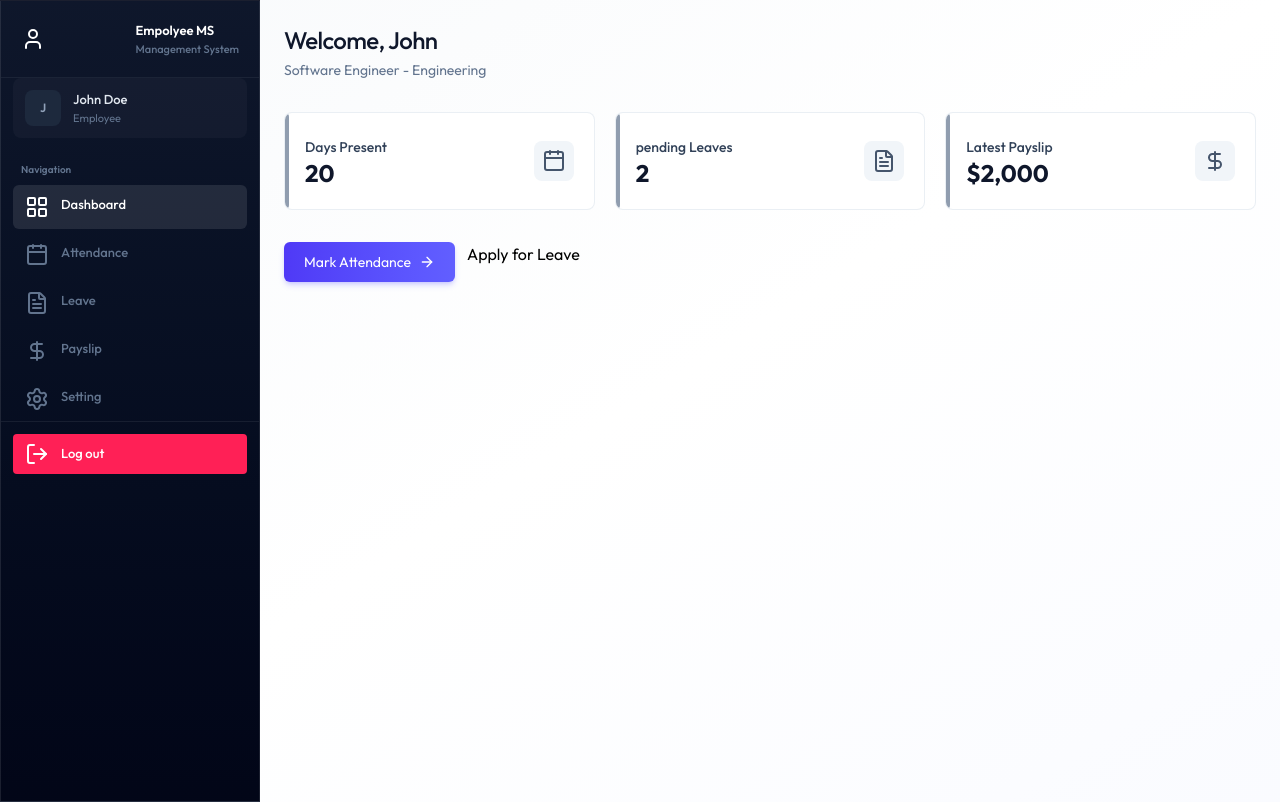
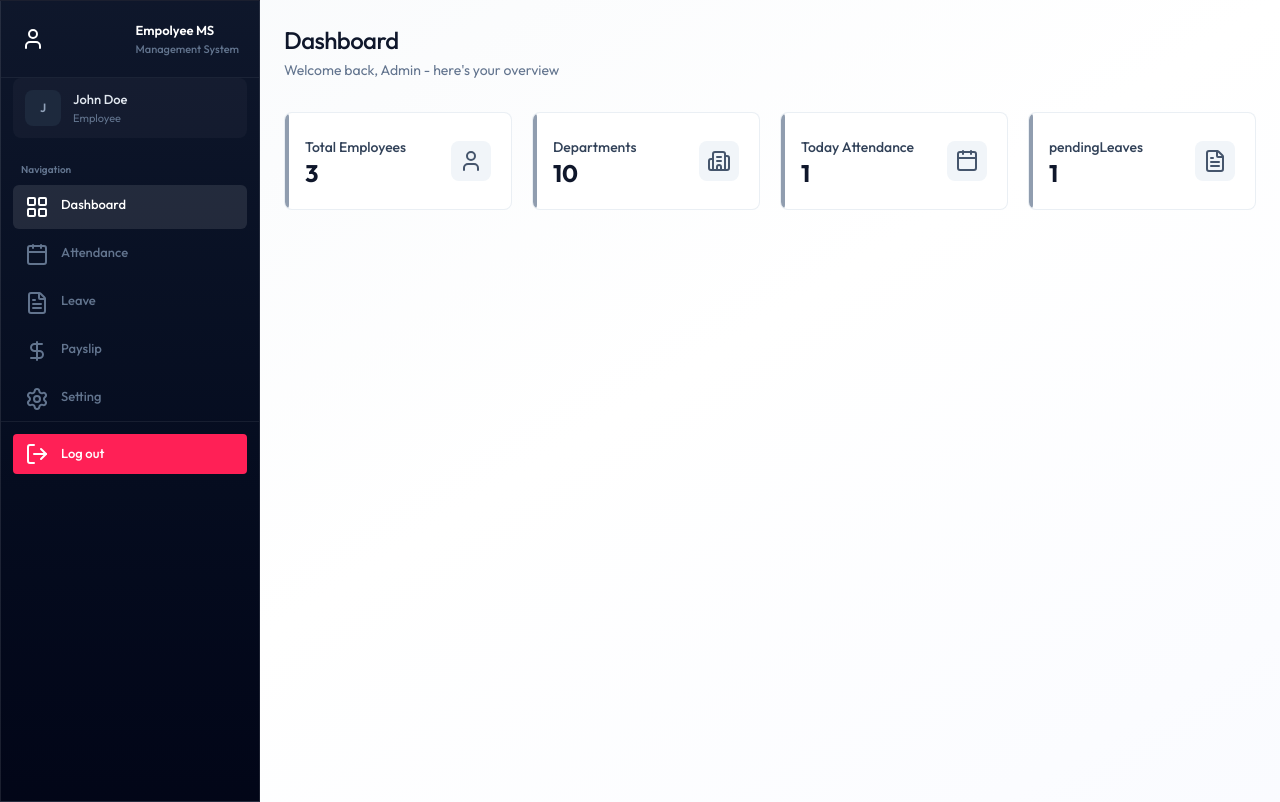
Before and after one commit to Eslam0Mohamed/EMS, a React (Vite) app in the folder client/: page /dashboard in a window 1280 px wide. Built offline with nearby package versions, Linux system fonts and the light colour scheme; the HTML template or start-up script is replaced by a standard one.

Commit message:
adding admin component

```diff
--- /dev/null
+++ b/client/src/components/AdminDashboard.jsx
@@ -0,0 +1,66 @@
+import { Building2Icon, CalendarIcon, CalendarRangeIcon, FileTextIcon, UserIcon } from 'lucide-react'
+import React from 'react'
+
+const AdminDashboard = ({ data }) => {
+    const stats = [
+        {
+            icon: <UserIcon />,
+            value: data.totalEmployees,
+            label: "Total Employees",
+            description: "Active workforce"
+        },
+        {
+            icon: <Building2Icon />,
+            value: data.totalDepartments,
+            label: "Departments",
+            description: "Orgaization units"
+        },
+        {
+            icon: <CalendarIcon />,
+            value: data.todayAttendance,
+            label: "Today Attendance",
+            description: "Checked in today"
+        },
+        {
+            icon: <FileTextIcon />,
+            value: data.pendingLeaves,
+            label: "pendingLeaves",
+            description: "Awaiting approval"
+        },
+    ]
+
+    return (
+        <div className='animate-fade-in'>
+            <div className='page-header'>
+                <h1 className='page-title'>Dashboard</h1>
+                <p className='page-subtitle'>
+Welcome back, Admin - here's your overview
+                </p>
+            </div>
+            <div className='grid grid-cols-1 sm:grid-cols-2 lg:grid-cols-4 gap-4 sm:gap-5 mb-8'>
+                {
+                    stats.map((s, index) => {
+                        return <div key={index} className='card card-hover p-5 sm-p-6 flex
+                        justify-between items-center relative overflow-hidden group'>
+                            <div>
+
+                                <div className='absolute top-0 left-0 bottom-0 w-1 rounded-r-full bg-slate-500/70 group-hover:bg-indigo-500/70'>
+                                </div>
+
+                                <p className='text-sm font-medium text-slate-700 mt-1 '>{s.label}</p>
+                                <p className='text-2xl font-bold text-slate-900'>{s.value}</p>
+                            </div>
+                            <div className=''>
+                                <div className="size-10 p-2 rounded-lg bg-slate-100 text-slate-600 group-hover:bg-indigo-50 group-hover:text-indigo-600 transition-colors duration-300 ">
+                                    {s.icon}
+                                </div>
+                            </div>
+                        </div>
+                    })
+                }
+            </div>
+        </div>
+    )
+}
+
+export default AdminDashboard
--- a/client/src/pages/Dashboard.jsx
+++ b/client/src/pages/Dashboard.jsx
@@ -1,8 +1,9 @@
 import React, { useState } from 'react'
 import { useEffect } from 'react'
-import { dummyEmployeeDashboardData } from '../assets/assets'
+import { dummyAdminDashboardData, dummyEmployeeDashboardData } from '../assets/assets'
 import Loading from '../components/Loading'
 import EmployeeDashboard from '../components/EmployeeDashboard'
+import AdminDashboard from '../components/AdminDashboard'
 
 const Dashboard = () => {
   // 1.47
@@ -10,7 +11,7 @@ const Dashboard = () => {
   const [loading, setLoading] = useState(true)
 
   useEffect(() => {
-    setData(dummyEmployeeDashboardData)
+    setData(dummyAdminDashboardData)
     setTimeout(() => {
       setLoading(false)
     }, 1000);
@@ -23,7 +24,7 @@ const Dashboard = () => {
     return <p className='text-center text-slate-500 py-12'>Failed to load data</p>
   }
   if (data.role === "ADMIN") {
-    return <div>admin dashboard</div>
+    return <AdminDashboard data={data}/>
   }
   else {
     return <EmployeeDashboard data={data}/>
```
